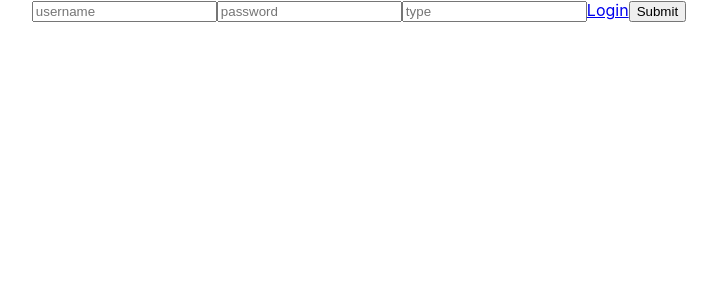
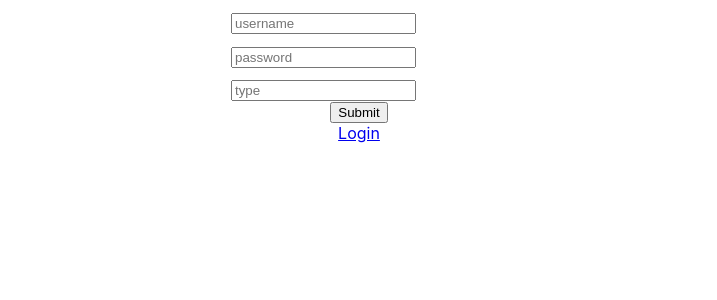
Before and after one commit to Build-Week-DevDesk-Queue-4/front-end, a React (Create React App) app in the folder dev-desk/: page /register in a window 1280 px wide. Shown: the top 300 px of the page, without its empty margins (281-998 px from the left). Built offline with nearby package versions, Linux system fonts and the light colour scheme.

Commit message:
added favicon. some styling

```diff
--- a/dev-desk/public/index.html
+++ b/dev-desk/public/index.html
@@ -2,7 +2,7 @@
 <html lang="en">
   <head>
     <meta charset="utf-8" />
-    <link rel="icon" href="%PUBLIC_URL%/favicon.ico" />
+    <link rel="icon" href="DevDesk3.ico" />
     <meta name="viewport" content="width=device-width, initial-scale=1" />
     <meta name="theme-color" content="#000000" />
     <meta
@@ -24,7 +24,7 @@
       work correctly both with client-side routing and a non-root public URL.
       Learn how to configure a non-root public URL by running `npm run build`.
     -->
-    <title>React App</title>
+    <title>Dev Desk</title>
   </head>
   <body>
     <noscript>You need to enable JavaScript to run this app.</noscript>
--- a/dev-desk/src/App.css
+++ b/dev-desk/src/App.css
@@ -1,3 +1,7 @@
 .App {
   text-align: center;
 }
+input {
+  display: flex;
+  margin: 1% 0 0 40%;
+}
--- a/dev-desk/src/components/AuthForm.js
+++ b/dev-desk/src/components/AuthForm.js
@@ -57,13 +57,18 @@ export default function AuthForm({role, history}) {
                     placeholder= 'type'
 
                 />
+                <div>
+                <button type= 'submit'>Submit</button>
+                </div>
                 <Link to= '/'>Login</Link>
                 </>
                 : null}
+
                 {role === 'login' ?
                 <Link to= '/register'>Click here to Register</Link>
                 : null}
-                <button type= 'submit'>Submit</button>
+
+
             </form>
 
         </div>
```
